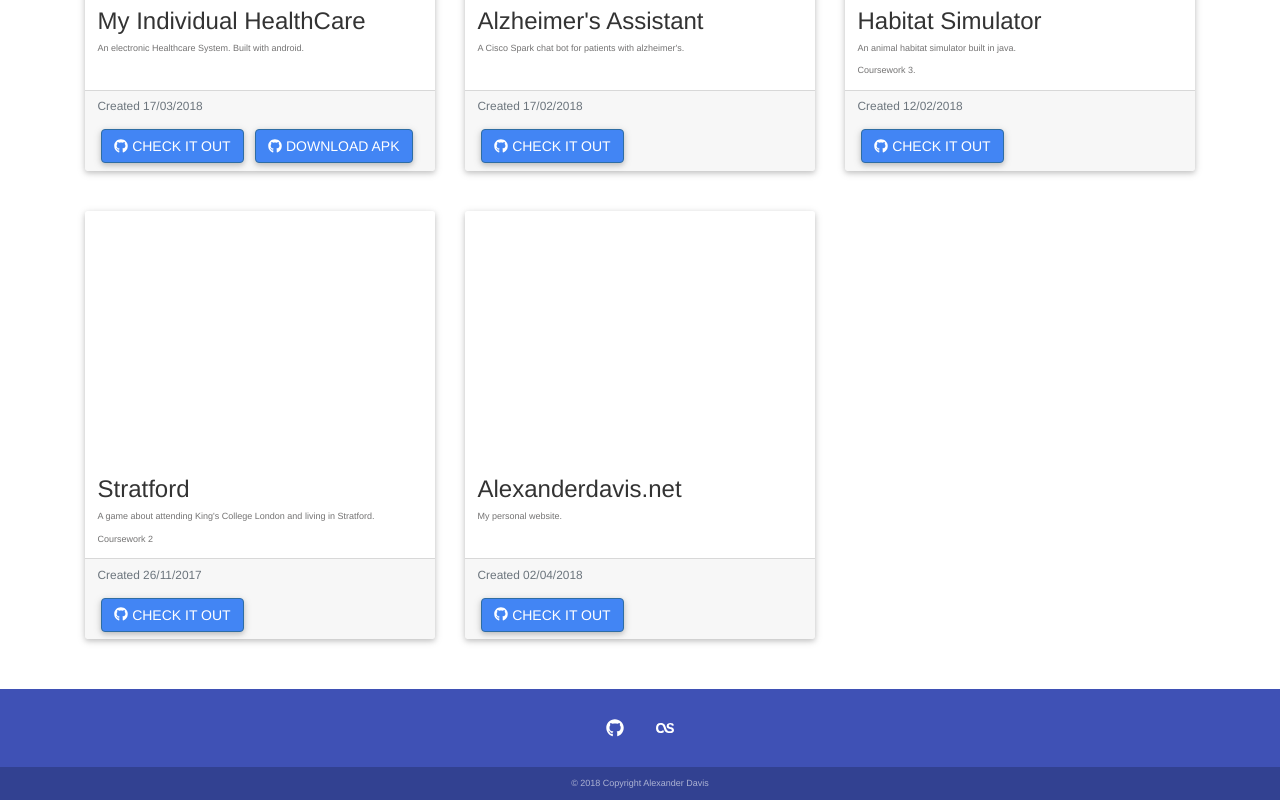
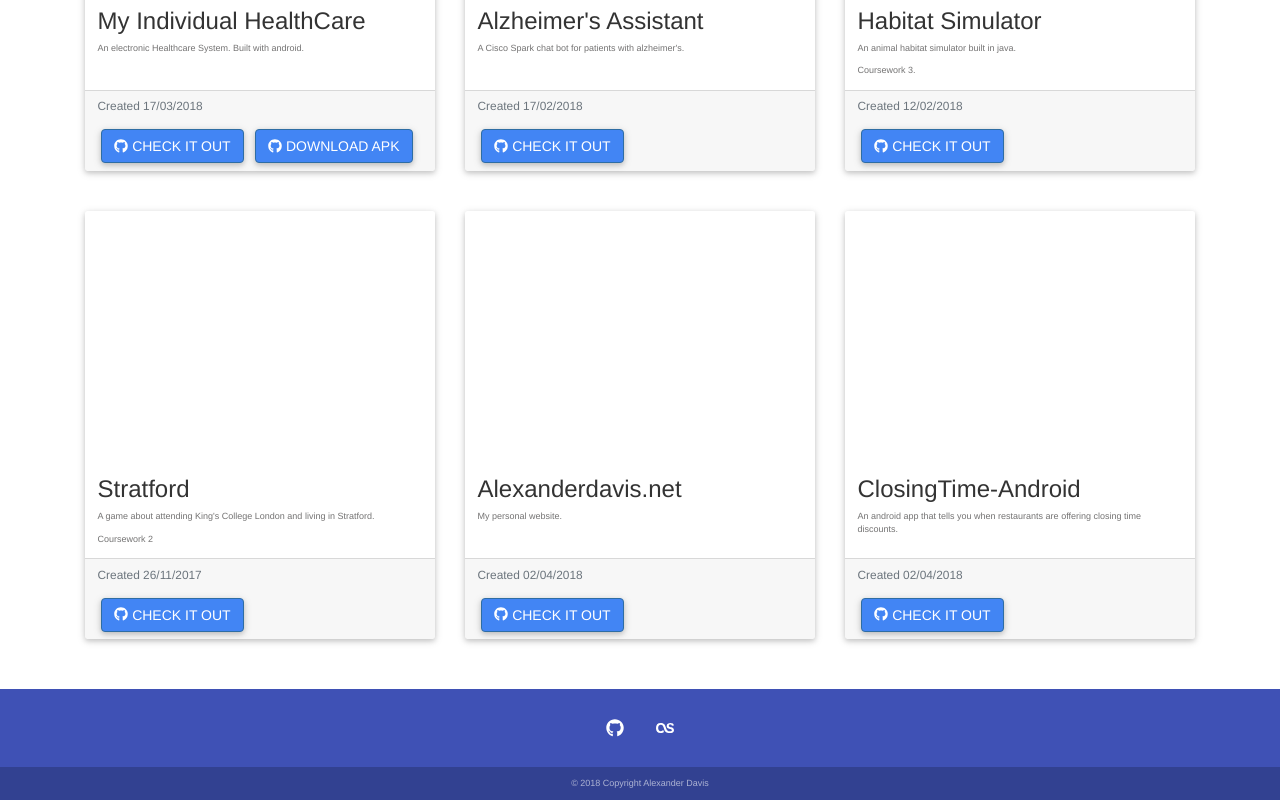
Before and after one commit to alexander7161/alexanderdavis.net, a plain HTML site: page projects.html in a window 1280 px wide. Shown: the part 736-1536 px from the top of the page. Drawn offline with nearby package versions, Linux system fonts and the light colour scheme; no server answers.

Commit message:
added latest project - closing time

```diff
--- a/projects.html
+++ b/projects.html
@@ -133,8 +133,17 @@ user-select: none;">
     <a href="https://github.com/alexander7161/alexanderdavis.net" class="btn btn-primary"><i class="fab fa-github"></i> Check it out</a>
   </div>
   </div>
-  <div class="card invisible visible-lg visible-md visible-sm">
+  <div class="card">
+    <img class="card-img-top" src="img/thirdlogo.png" alt="">
+    <div class="card-body">
+      <h3 class="card-title">ClosingTime-Android</h3>
+      <p class="card-text">An android app that tells you when restaurants are offering closing time discounts.</p>
     </div>
+    <div class="card-footer">
+    <p class="card-text"><small class="text-muted" id="closingTime-Android">Created 02/04/2018</small></p>
+    <a href="https://github.com/alexander7161/ClosingTime-Android" class="btn btn-primary"><i class="fab fa-github"></i> Check it out</a>
+  </div>
+  </div>
   </div>
   <div class="row">
   <div class="col-xs-12" style="height:50px;"></div>
--- a/projectsAPIscript.js
+++ b/projectsAPIscript.js
@@ -4,6 +4,8 @@ getTimeSince('Futuramistic/Bot', 'AlzheimerAssistant');
 getTimeSince('alexander7161/Habitat-Simulator', 'Habitat');
 getTimeSince('alexander7161/stratford', 'stratford');
 getTimeSince('alexander7161/alexanderdavis.net', 'alexanderDavisWebsite');
+getTimeSince('alexander7161/ClosingTime-Android', 'closingTime-Android');
+
 
 }
 function getTimeSince(repo, elementID)
```
